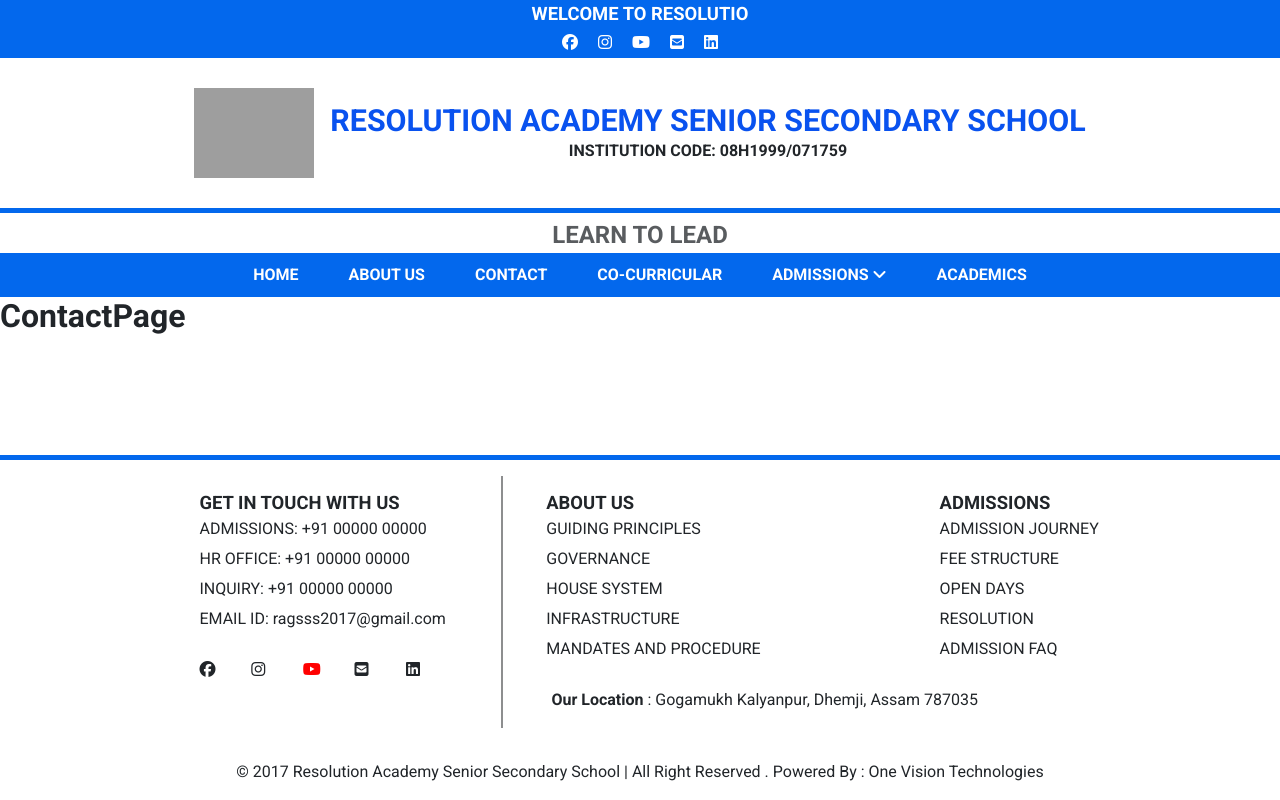
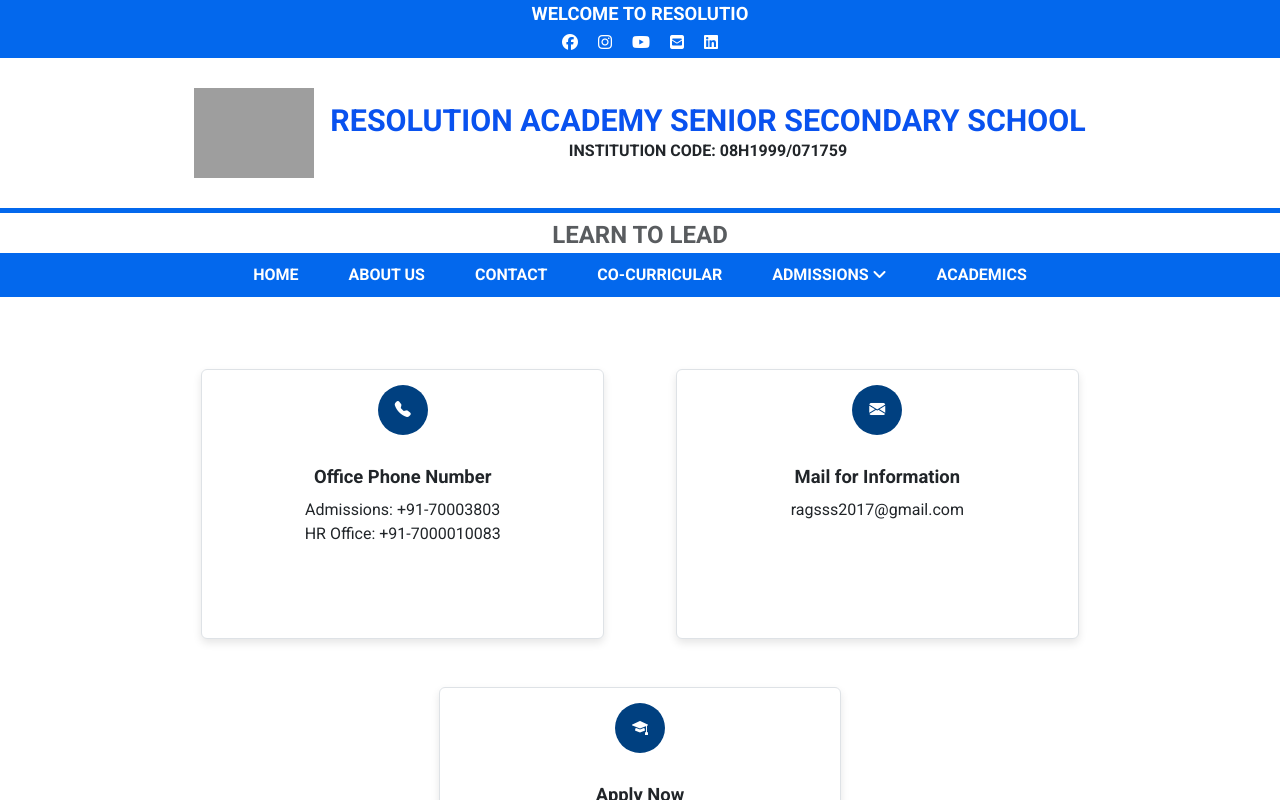
Before and after one commit to ResolutionAcademy/Webpage, a React (Create React App) app: page /contact in a window 1280 px wide. Built offline with nearby package versions, Linux system fonts and the light colour scheme; grey boxes are pictures that could not be loaded.

Commit message:
image size decrease

```diff
--- a/public/index.html
+++ b/public/index.html
@@ -10,13 +10,24 @@
     />
     <link rel="icon" href="%PUBLIC_URL%/favicon.ico" />
 
-    <link rel="stylesheet" href="https://cdnjs.cloudflare.com/ajax/libs/font-awesome/6.7.1/css/all.min.css" integrity="sha512-5Hs3dF2AEPkpNAR7UiOHba+lRSJNeM2ECkwxUIxC1Q/FLycGTbNapWXB4tP889k5T5Ju8fs4b1P5z/iB4nMfSQ==" crossorigin="anonymous" referrerpolicy="no-referrer" />
+    <link
+      rel="stylesheet"
+      href="https://cdnjs.cloudflare.com/ajax/libs/font-awesome/6.7.1/css/all.min.css"
+      integrity="sha512-5Hs3dF2AEPkpNAR7UiOHba+lRSJNeM2ECkwxUIxC1Q/FLycGTbNapWXB4tP889k5T5Ju8fs4b1P5z/iB4nMfSQ=="
+      crossorigin="anonymous"
+      referrerpolicy="no-referrer"
+    />
     <link
       href="https://cdn.jsdelivr.net/npm/bootstrap@5.3.3/dist/css/bootstrap.min.css"
       rel="stylesheet"
       integrity="sha384-QWTKZyjpPEjISv5WaRU9OFeRpok6YctnYmDr5pNlyT2bRjXh0JMhjY6hW+ALEwIH"
       crossorigin="anonymous"
     />
+    <link
+      href="https://cdn.jsdelivr.net/npm/bootstrap-icons/font/bootstrap-icons.css"
+      rel="stylesheet"
+    />
+
     <link rel="preconnect" href="https://fonts.googleapis.com" />
     <link rel="preconnect" href="https://fonts.gstatic.com" crossorigin />
     <link
--- a/src/App.css
+++ b/src/App.css
@@ -166,7 +166,7 @@ h5, h6 { font-weight: bolder }
     font-size: 0.8rem;
  }
  .hero-section{
-  height: 450px;
+  height: 300px;
  }
 }
 
@@ -410,6 +410,15 @@ h5, h6 { font-weight: bolder }
   height: 400px;
 }
 
+@media (max-width:550px){
+  .photo-container {
+    height: 300px;
+  }
+  .overlay{
+    font-size: small;
+  }
+}
+
 .photo {
   width: 100%;
   height: 100%;
@@ -448,3 +457,30 @@ h5, h6 { font-weight: bolder }
      margin-right: 10px;
   }
 }
+
+
+.icon-wrapper {
+  width: 50px;
+  height: 50px;
+  background-color: #004080; /* Navy blue */
+  color: white;
+  border-radius: 50%;
+  display: flex;
+  align-items: center;
+  justify-content: center;
+  margin-bottom: 15px;
+}
+
+.card {
+  box-shadow: 0px 4px 8px rgba(0, 0, 0, 0.1);
+  border-radius: 10px;
+  padding: 15px;
+}
+
+.card-title {
+  margin-bottom: 10px;
+}
+
+p {
+  margin: 0;
+}
--- a/src/App.js
+++ b/src/App.js
@@ -27,7 +27,7 @@ function App() {
           <Routes>
             <Route path="/" element={<HomePage />} />
             <Route path="/contact" element={<ContactPage />} />
-            <Route path="/cocurricular" element={<CocurricularPage />} />
+            <Route path="/cocurricula" element={<CocurricularPage />} />
             <Route path="/admissions/faq" element={<AdmissionFaqPage />} />
             <Route path="/admissions/test" element={<AptituteTestPage/>}/>
             <Route path="/admissions/journey" element={<AdmissionPage/>}/>
--- a/src/landingpage/contact/contactpage.js
+++ b/src/landingpage/contact/contactpage.js
@@ -1,10 +1,55 @@
-function ContactPage(){
-    document.title = 'Cocurricular'
-    return(
-        <h1>
-            ContactPage
-        </h1>
-    )
+import { Link } from "react-router-dom";
+
+let applyLink = "https://forms.gle/REmLfbe99V8NDrKT8";
+
+function ContactPage() {
+  document.title = "Contact";
+  return (
+    <div className="container my-5">
+      <div className="row justify-content-center text-center">
+        {/* Office Phone Number Section */}
+        <div className="col-md-4 m-4" >
+          <div className="card border rounded" style={{height:"270px"}}>
+            <div className="icon-wrapper mx-auto">
+              <i className="bi bi-telephone-fill"></i>
+            </div>
+            <div className="card-body">
+              <h5 className="card-title fw-bold">Office Phone Number</h5>
+              <p>Admissions: +91-70003803</p>
+              <p>HR Office: +91-7000010083</p>
+            </div>
+          </div>
+        </div>
+
+        {/* Mail for Information Section */}
+        <div className="col-md-4 m-4"  >
+          <div className="card border rounded" style={{height:"270px"}}>
+            <div className="icon-wrapper mx-auto">
+              <i className="bi bi-envelope-fill"></i>
+            </div>
+            <div className="card-body">
+              <h5 className="card-title fw-bold">Mail for Information</h5>
+              <Link to="mailto:ragsss2017@gmail.com" target="_blank"><p>ragsss2017@gmail.com</p></Link>
+            </div>
+          </div>
+        </div>
+
+        {/* Apply Now Section */}
+        <div className="col-md-4 m-4" >
+          <div className="card border rounded" style={{height:"270px"}}>
+            <div className="icon-wrapper mx-auto">
+              <i className="bi bi-mortarboard-fill"></i>
+            </div>
+            <div className="card-body">
+             <Link to={applyLink} target="_blank"><h5 className="card-title fw-bold">Apply Now</h5></Link>
+              <p>RESOLUTION ADMISSION TEST - 2025
+              IX, X , XI & XII (SCIENCE)</p>
+            </div>
+          </div>
+        </div>
+      </div>
+    </div>
+  );
 }
 
 export default ContactPage;
--- a/src/landingpage/home/aboutus.js
+++ b/src/landingpage/home/aboutus.js
@@ -26,8 +26,6 @@ function AboutUs() {
                <li><h3>Integrity</h3></li>
                <br></br>
                <li><h3>Nurturing Relationships</h3></li>
-               <br></br>
-               <li><h3>Inclusivity</h3></li>
              </ul>
              <br></br>
              <p><Link to='/about'>Learn More</Link></p>
```
